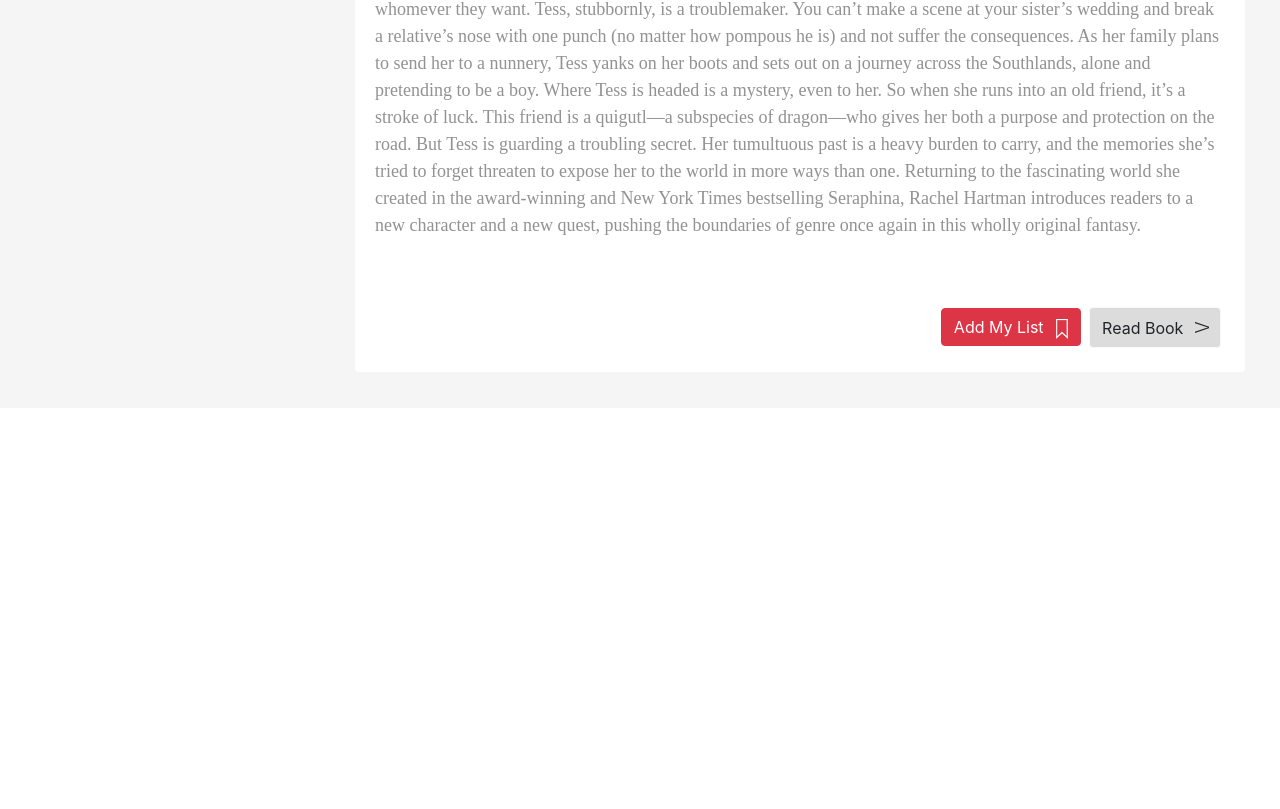
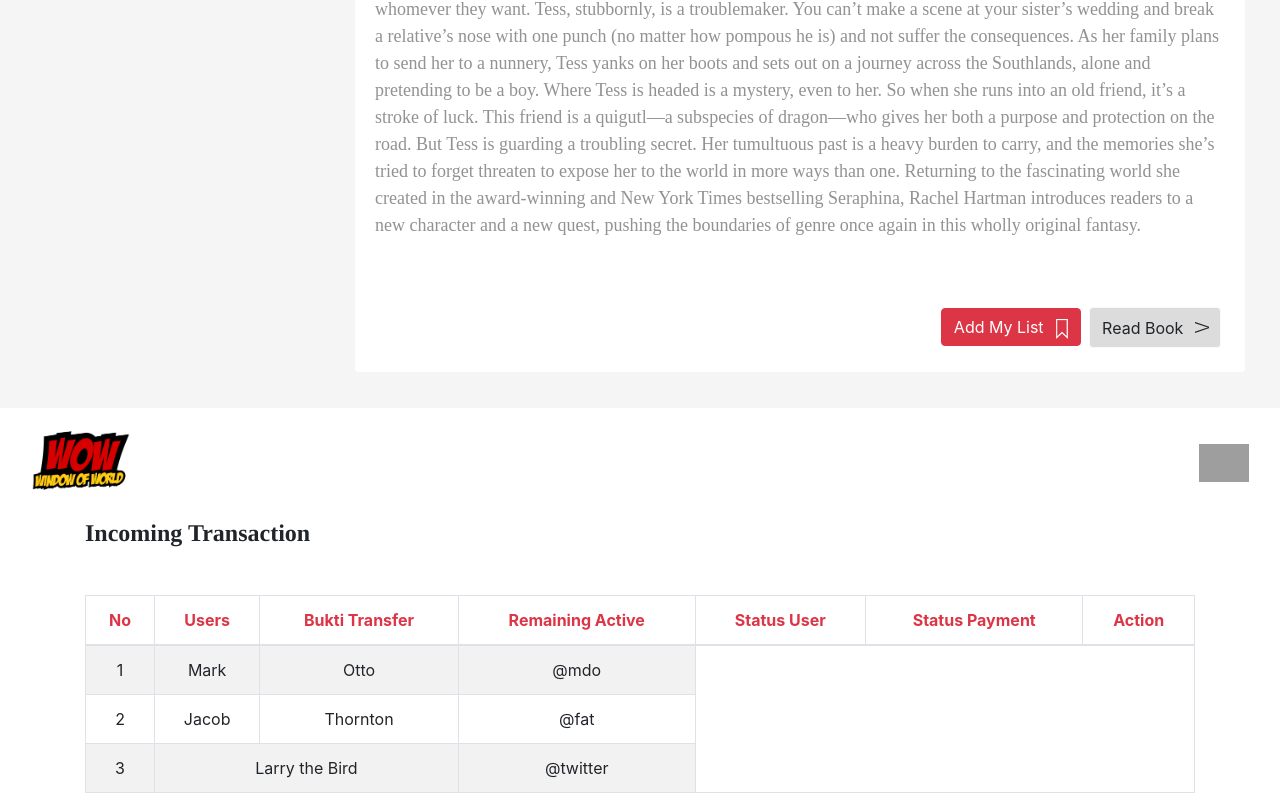
Before and after one commit to abamakbar07/DWTASK1, a React (Create React App) app: page / in a window 1280 px wide. Shown: the part 550-1359 px from the top of the page. Before the commit the page ends 958 px from the top, so only its background shows below. Built offline with nearby package versions, Linux system fonts and the light colour scheme; grey boxes are pictures that could not be loaded.

Commit message:
persiapan reporttask week1

```diff
--- a/src/App.css
+++ b/src/App.css
@@ -221,3 +221,11 @@
   display: inline-block;
   transform: rotate(270deg);
 }
+
+.Transaction-title {
+  font-family: Times;
+  font-style: normal;
+  font-weight: bold;
+  font-size: 24px;
+  line-height: 28px;
+}
--- a/src/App.js
+++ b/src/App.js
@@ -1,11 +1,14 @@
 import './App.css';
 import LandingPage from './pages/LandingPage/LandingPage'
 import Dashboard from './pages/Dashboard/Dashboard'
+import Transaction from './pages/Transaction/Transaction';
 
 function App() {
   return (
     <div className="App">
+      {/* <LandingPage /> */}
       <Dashboard />
+      <Transaction />
 
     </div>
   );
--- a/src/pages/LandingPage/LandingPage.jsx
+++ b/src/pages/LandingPage/LandingPage.jsx
@@ -1,4 +1,5 @@
 import './LandingPage.css'
+import logo from '../../img/logo.png'
 import Login from './Login'
 import Signup from './Signup'
 
@@ -11,7 +12,7 @@ function LandingPage() {
             <div className="LandingPage-border">
                <div className="col-md-4">
                   <div className="LandingPage-contentChild text-center">
-                     <img src="https://static.npmjs.com/attachments/ck3uweazy72ye8874y9kkxnx1-gak.png" />
+                     <img src={logo} />
                   </div>
                   <div className="">
                      Sign-up now and subscribe to enjoy all the cool and the latest books - The best book rental service provider in Indonesia.
--- /dev/null
+++ b/src/pages/Transaction/Transaction.jsx
@@ -0,0 +1,59 @@
+import React from 'react'
+import logo from '../../img/logo.png'
+import profile from '../../img/profile.png'
+import { Navbar, Table } from 'react-bootstrap'
+
+function Transaction() {
+   return (
+      <div className="Transaction">
+         <div className="container-fluid">
+            <Navbar className="justify-content-between">
+               <img src={logo} width="105px" />
+               <img src={profile} width="50px" />
+            </Navbar>
+         </div>
+         <div className="container">
+            <div className="row">
+               <div className="col-md-12">
+                  <h1 className="Transaction-title text-left mb-5">Incoming Transaction</h1>
+                  <Table striped bordered hover>
+                     <thead>
+                        <tr className="text-danger">
+                           <th>No</th>
+                           <th>Users</th>
+                           <th>Bukti Transfer</th>
+                           <th>Remaining Active</th>
+                           <th>Status User</th>
+                           <th>Status Payment</th>
+                           <th>Action</th>
+                        </tr>
+                     </thead>
+                     <tbody>
+                        <tr>
+                           <td>1</td>
+                           <td>Mark</td>
+                           <td>Otto</td>
+                           <td>@mdo</td>
+                        </tr>
+                        <tr>
+                           <td>2</td>
+                           <td>Jacob</td>
+                           <td>Thornton</td>
+                           <td>@fat</td>
+                        </tr>
+                        <tr>
+                           <td>3</td>
+                           <td colSpan="2">Larry the Bird</td>
+                           <td>@twitter</td>
+                        </tr>
+                     </tbody>
+                  </Table>
+               </div>
+            </div>
+
+         </div>
+      </div>
+   )
+}
+
+export default Transaction
```
Also changed, not shown: 1 other file (tests, documents, lock files or other folders).
